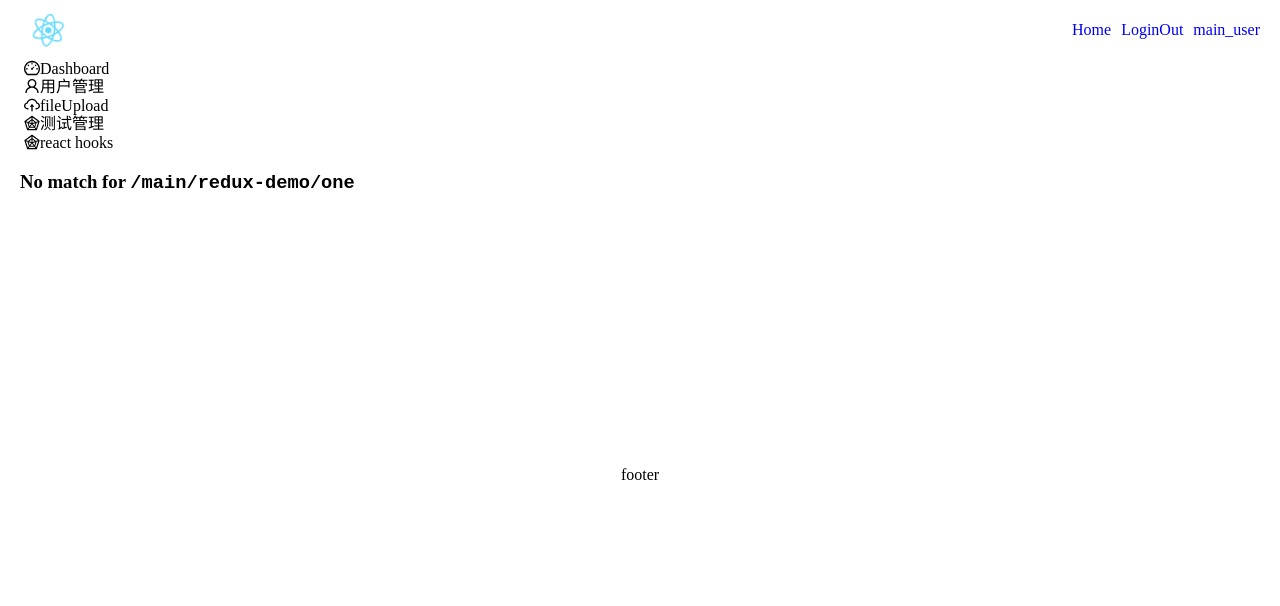
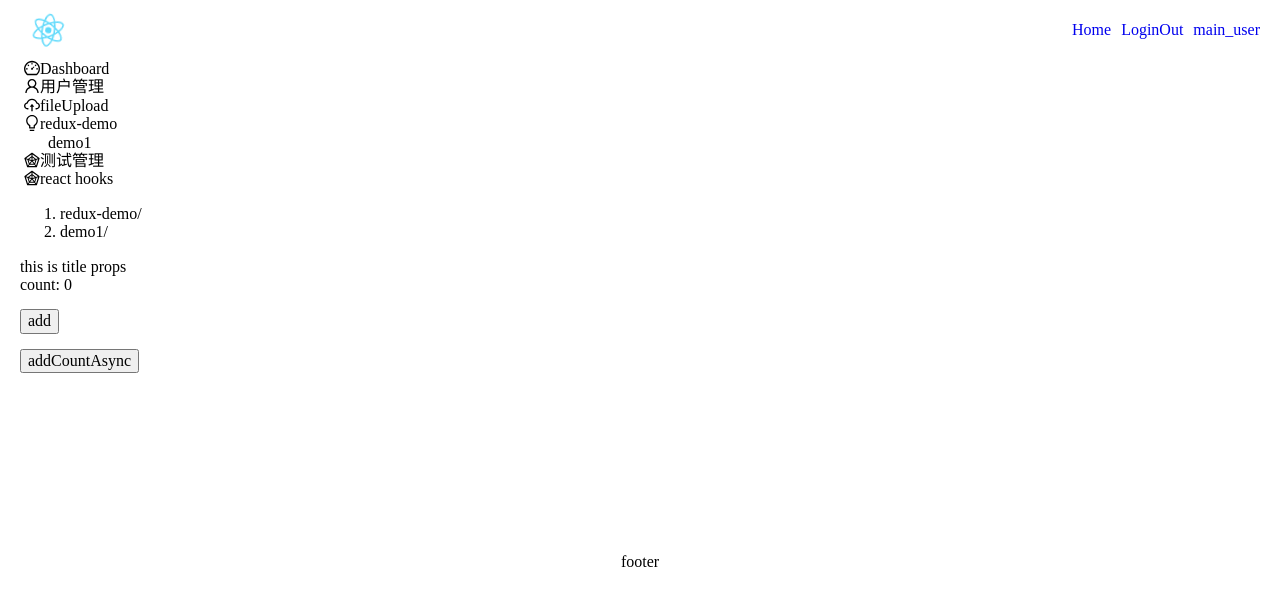
Before and after one commit to qinsong77/vite-react, a React (Vite) app: page /main/redux-demo/one in a window 1280 px wide. Shown: the top 606 px of the page. Built offline with nearby package versions, Linux system fonts and the light colour scheme; sample sign-in values are in the browser's storage.

Commit message:
feat: add redux demo

```diff
--- a/package.json
+++ b/package.json
@@ -13,6 +13,7 @@
     "axios": "^0.21.1",
     "dayjs": "^1.10.4",
     "normalize.css": "^8.0.1",
+    "prop-types": "^15.7.2",
     "react": "^17.0.0",
     "react-dom": "^17.0.0",
     "react-router-dom": "^5.2.0",
--- a/src/components/Main.jsx
+++ b/src/components/Main.jsx
@@ -4,12 +4,13 @@ import { Switch, withRouter, Route, Redirect } from 'react-router-dom'
 import { Layout, Menu, Breadcrumb } from 'antd'
 // import * as Icons from '@ant-design/icons'
 import Loading from './Loading'
-import { DashboardOutlined, UserOutlined, RadarChartOutlined, CloudUploadOutlined } from '@ant-design/icons'
+import { DashboardOutlined, UserOutlined, RadarChartOutlined, CloudUploadOutlined, BulbOutlined } from '@ant-design/icons'
 const Icons = {
 	DashboardOutlined,
 	UserOutlined,
 	RadarChartOutlined,
-	CloudUploadOutlined
+	CloudUploadOutlined,
+	BulbOutlined
 }
 
 const { Header, Footer, Sider, Content } = Layout
--- a/src/router/index.ts
+++ b/src/router/index.ts
@@ -87,6 +87,18 @@ const routes = [
                 title: 'fileUpload',
                 icon: 'CloudUploadOutlined',
                 component: lazy(() => import('../views/main/fileUpload'))
+            },
+            {
+                path: '/main/redux-demo',
+                title: 'redux-demo',
+                icon: 'BulbOutlined',
+                subs: [
+                    {
+                        path: '/main/redux-demo/one',
+                        title: 'demo1',
+                        component: lazy(() => import('../views/main/redux-demo'))
+                    }
+                ]
             },
             {
                 path: '/main/test',
--- /dev/null
+++ b/src/store/redux/Provider.tsx
@@ -0,0 +1,9 @@
+import React from 'react'
+export const ReduxContext = React.createContext(null)
+export function Provider(props) {
+    return (
+        <ReduxContext.Provider value={props.store}>
+            { props.children }
+        </ReduxContext.Provider>
+    )
+}
--- /dev/null
+++ b/src/store/redux/connect.tsx
@@ -0,0 +1,64 @@
+import React, { useContext, useEffect, useRef, useState } from 'react'
+import { ReduxContext } from '@src/store/redux/Provider'
+
+export function connect(mapStateToProps, mapDispatchToProps) {
+    /** old
+    return function (Component) {
+        return function Connect(props) {
+            console.log(props)
+            const [state, setState ] = useState({})
+            const refs = useRef(null)
+            useEffect(()=> {
+                if(refs.current) {
+                    setState(refs.current.getState)
+                    refs.current.subscribe(() => {
+                        // 根据mapStateToProps把state挂到this.props上
+                        setState(mapStateToProps(refs.current.getState()))
+                    })
+                }
+            }, [])
+            return (
+                <ReduxContext.Consumer>
+                    {
+                        value => {
+                            refs.current = value
+                            return (
+                                <Component
+                                    { ...props }
+                                    { ...state }
+                                    // 根据mapDispatchToProps把dispatch(action)挂到this.props上
+                                    { ...mapDispatchToProps(value.dispatch) }
+                                />
+                            )
+                        }
+                    }
+                </ReduxContext.Consumer>
+            )
+        }
+    }
+     **/
+    return function (Component) {
+        return function Connect(props) {
+            const store = useContext(ReduxContext)
+            console.log(store)
+            const [state, setState ] = useState(store.getState())
+            useEffect(()=> {
+                console.log('useEffect running')
+                store.subscribe(() => {
+                    // 根据mapStateToProps把state挂到this.props上
+                    setState(mapStateToProps(store.getState()))
+                })
+            }, [])
+            return (
+                <Component
+                    { ...props }
+                    { ...state }
+                    //{ ...mapStateToProps(store.getState()) }
+                    // 根据mapDispatchToProps把dispatch(action)挂到this.props上
+                    { ...mapDispatchToProps(store.dispatch) }
+                />
+            )
+        }
+    }
+
+}
--- /dev/null
+++ b/src/store/redux/index.ts
@@ -0,0 +1,31 @@
+type Actions = {
+    type: string,
+    payload?: any
+}
+export const createStore = (reducer: (state: any, action: Actions) => any, heightener?: (any) => any) => {
+    // heightener是一个高阶函数,用于增强createStore
+    //如果存在heightener,则执行增强后的createStore
+    if(heightener) {
+        return heightener(createStore)(reducer)
+    }
+    let currentState = {} // 公共状态
+    const observers = []
+    function getState() { // getter
+        return currentState
+    }
+
+    function dispatch(action: Actions) { // setter
+        currentState = reducer(currentState, action)
+        observers.forEach(fn => fn())
+    }
+
+    function subscribe(fn) { // 发布订阅
+        observers.push(fn)
+    }
+    dispatch({ type: '@@REDUX_INIT' })  //初始化store数据
+    return {
+        getState,
+        dispatch,
+        subscribe
+    }
+}
--- /dev/null
+++ b/src/store/redux/reducer.ts
@@ -0,0 +1,20 @@
+const initialState = {
+    count: 0
+}
+
+export function reducer(state = initialState, action) {
+    switch (action.type) {
+        case 'add':
+            return {
+                ...state,
+                count: state.count + 1
+            }
+        case 'subtract':
+            return {
+                ...state,
+                count: state.count - 1
+            }
+        default:
+            return initialState
+    }
+}
--- a/src/views/chat/EditUserInfo.tsx
+++ b/src/views/chat/EditUserInfo.tsx
@@ -3,7 +3,7 @@ import React, { useEffect, useState, useContext } from 'react'
 import { Input, message, Modal, Upload } from 'antd'
 
 import { LoadingOutlined, PlusOutlined } from '@ant-design/icons'
-import { editUser, uploadFile } from '@api'
+import { editUser, upload } from '@api'
 import config from '@config'
 import Context from './context'
 
@@ -107,7 +107,7 @@ function EditUserInfoModal(props) {
 
 		const formData = new FormData()
 		formData.append('file', file)
-		uploadFile(formData)
+		upload(formData)
 			.then(res => {
 				setUploading(false)
 				setState({
--- /dev/null
+++ b/src/views/main/redux-demo/App.tsx
@@ -0,0 +1,47 @@
+import React from 'react'
+import { connect } from '@src/store/redux/connect'
+import { Divider } from 'antd'
+
+const addCountAction = {
+    type: 'add'
+}
+
+const mapStateToProps = state => {
+    return {
+        count: state.count
+    }
+}
+
+function addCountActionAsync(dispatch) {
+    setTimeout(() => {
+        dispatch({ type: 'add' })
+    }, 1000)
+}
+
+const mapDispatchToProps = dispatch => {
+    return {
+        addCount: () => {
+            dispatch(addCountAction)
+        },
+        addCountAsync: () => {
+            setTimeout(() => {
+                dispatch(addCountActionAsync)
+            }, 1000)
+        }
+    }
+}
+
+function App(props) {
+    return (
+        <div>
+            <p>{ props.title }</p>
+            <p>count: { props.count }</p>
+            <Divider/>
+            <button onClick={() => props.addCount()}>add</button>
+            <Divider/>
+            <button onClick={() => props.addCountAsync()}>addCountAsync</button>
+        </div>
+    )
+}
+
+export default connect(mapStateToProps, mapDispatchToProps)(App)
--- /dev/null
+++ b/src/views/main/redux-demo/index.tsx
@@ -0,0 +1,90 @@
+import React from 'react'
+import { Provider } from '@src/store/redux/Provider'
+import { createStore } from '@src/store/redux'
+import { reducer } from '@src/store/redux/reducer'
+import TestApp from './App'
+
+/** old 没有使用高阶函数传参
+let store = createStore(reducer)
+
+function logger(store) {
+    let next = store.dispatch
+    return (action) => {
+        console.log('logger1')
+        let result = next(action)
+        return result
+    }
+}
+
+function thunk(store) {
+    let next = store.dispatch
+    return (action) => {
+        console.log('thunk')
+        return typeof action === 'function' ? action(store.dispatch) : next(action)
+    }
+}
+
+function logger2(store) {
+    let next = store.dispatch
+    return (action) => {
+        console.log('logger2')
+        let result = next(action)
+        return result
+    }
+}
+
+function applyMiddleware(store, middlewares) {
+    middlewares = [ ...middlewares ]
+    middlewares.reverse()
+    middlewares.forEach(middleware =>
+        store.dispatch = middleware(store)
+    )
+}
+
+applyMiddleware(store, [ logger, thunk, logger2 ])
+ **/
+// 中间件柯里化
+const logger = store => next => action => {
+    console.log('logger1')
+    let result = next(action)
+    return result
+}
+const thunk = store => next => action => {
+    console.log('thunk')
+    const { dispatch, getState } = store
+    return typeof action === 'function' ? action(store.dispatch) : next(action)
+}
+
+const logger2 = store => next => action => {
+    console.log('log2')
+    let result = next(action)
+    return result
+}
+function compose(...fns) {
+    if(fns.length === 0) return arg => arg
+    if(fns.length === 0) return fns[0]
+    return fns.reduce((res, cur) => (...args) => res((cur(...args))))
+}
+const applyMiddleware = (...middlewares) => createStore => reducer => {
+    const store = createStore(reducer)
+    let { getState, dispatch } = store
+    const params = {
+        getState,
+        dispatch: action => dispatch(action)
+    }
+    const middlewareArr = middlewares.map(middleware => middleware(params))
+    console.log(middlewareArr.toString())
+    dispatch = compose(...middlewareArr)(dispatch)
+    return {
+        ...store,
+        dispatch
+    }
+}
+const store = createStore(reducer, applyMiddleware(logger, thunk, logger2))
+export default function () {
+    return (
+        <Provider store={store}>
+            <TestApp title='this is title props'/>
+        </Provider>
+    )
+}
```
Also changed, not shown: 1 other file (tests, documents, lock files or other folders).
